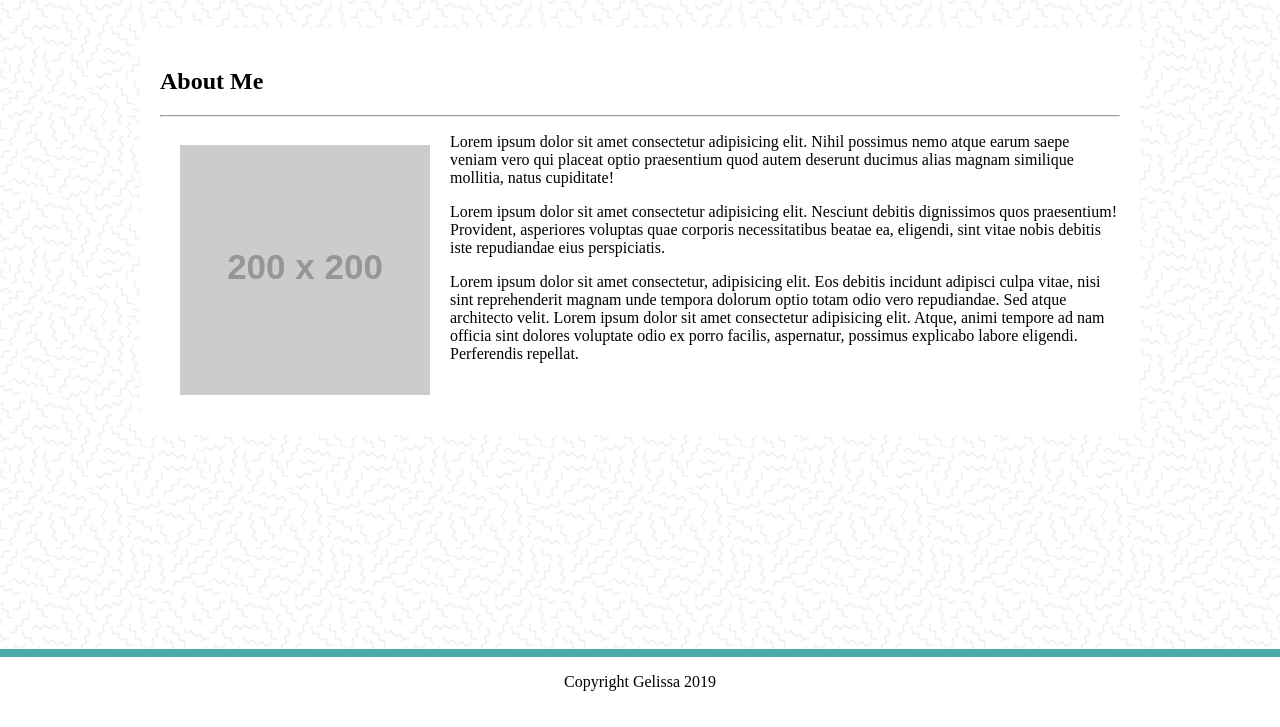
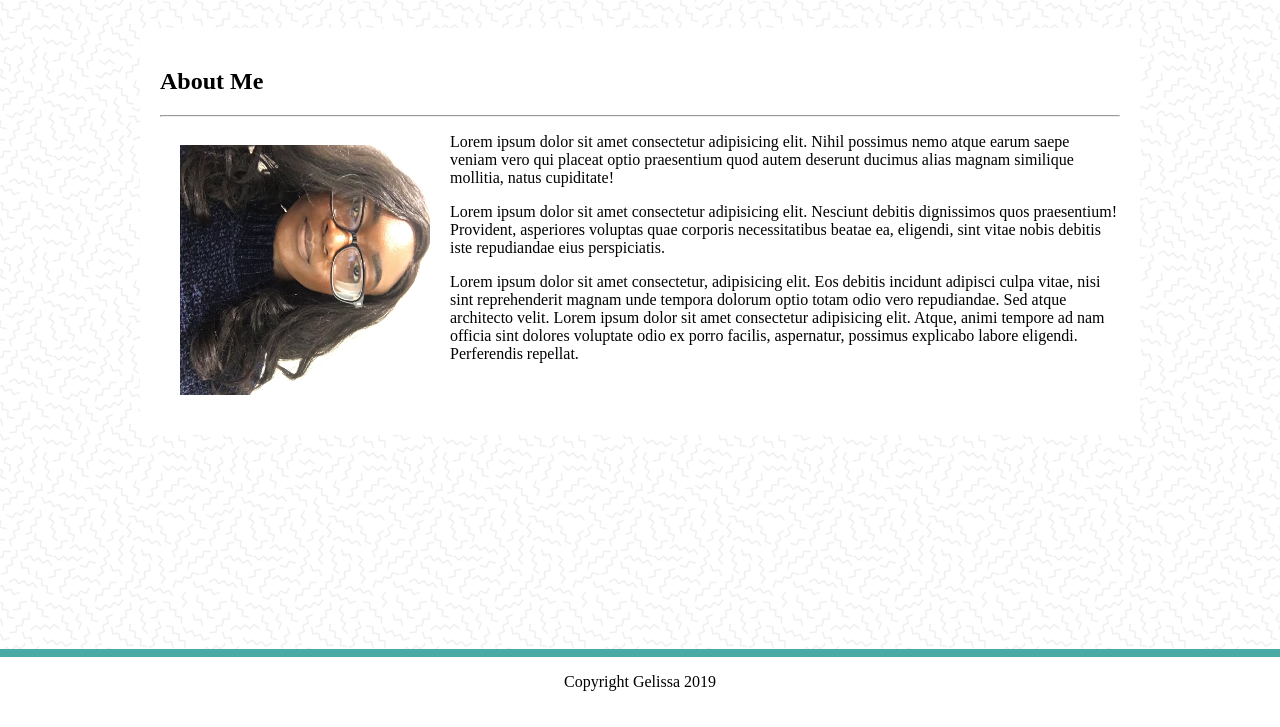
Before and after one commit to gelissa/Basic-Portfolio, a plain HTML site: page index.html in a window 1280 px wide. Shown: the part 73-800 px from the top of the page. Drawn offline with Linux system fonts and the light colour scheme; placeholder pictures from the web are drawn by us.

Commit message:
added profile photo to about page

```diff
--- a/assets/css/style.css
+++ b/assets/css/style.css
@@ -47,6 +47,12 @@ section {
     background-color: white;
     padding: 20px;
     overflow: auto;
+}
+
+.personalImage {
+    transform: rotate(90deg);
+    width: 250px;
+    height: 250px;
 }
 
 img {
--- a/index.html
+++ b/index.html
@@ -31,7 +31,7 @@
             <div>
                 <h2>About Me</h2>
                 <hr>
-                <img src="http://via.placeholder.com/200" alt="placeholder">
+                <img src="assets/images/gelissa_portfolio_image.JPG" alt="placeholder" class="personalImage">
                 <!--float: left-->
                 <p>Lorem ipsum dolor sit amet consectetur adipisicing elit. Nihil possimus nemo atque earum saepe veniam
                     vero qui placeat optio praesentium quod autem deserunt ducimus alias magnam similique mollitia,
```
Also changed, not shown: assets/images/gelissa_portfolio_image.JPG (added).
